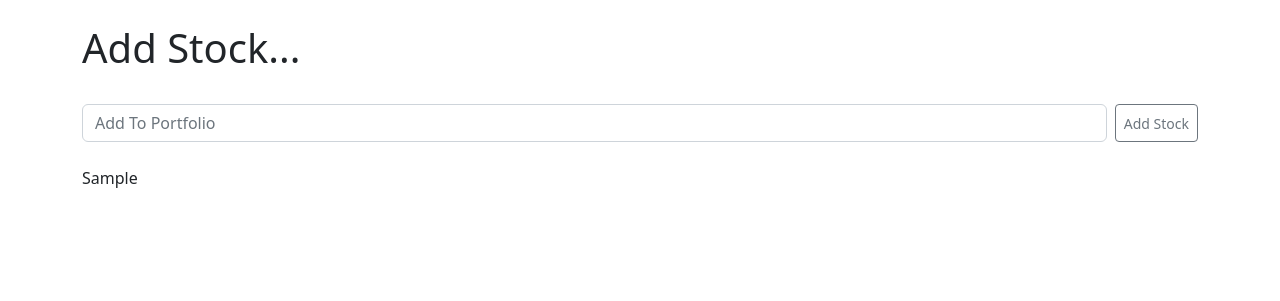
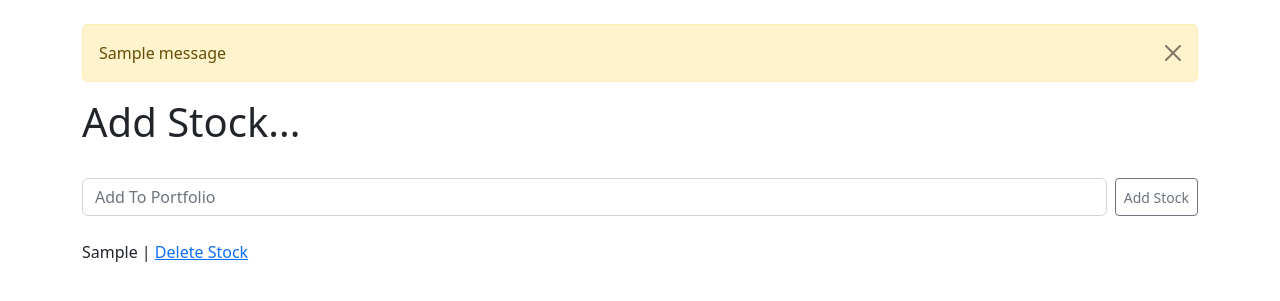
Before and after one commit to aiien61/Stock_Market, a Django app: page /add_stock in a window 1280 px wide. Shown: the part 56-357 px from the top of the page. Run offline with Django 4.2, Linux system fonts and the light colour scheme; tables that the repository leaves empty hold one stand-in row (values such as "Sample post"); one stand-in notice (Sample message) is shown.

Commit message:
allow to delete stock tickers from db and show messages

```diff
--- a/stocks/quotes/templates/add_stock.html
+++ b/stocks/quotes/templates/add_stock.html
@@ -10,7 +10,7 @@
 </form><br/>
 
 {% for item in ticker %}
-  {{ item }}<br/>
+  {{ item }} | <a href="{% url 'delete' item.id %}">Delete Stock</a><br/>
 {% endfor %}
 
 {% endblock%}
--- a/stocks/quotes/templates/base.html
+++ b/stocks/quotes/templates/base.html
@@ -40,6 +40,15 @@
 
     <div class="container">
         <br/>
+        {% if messages %}
+          {% for message in messages %}
+            <div class="alert alert-warning alert-dismissible fade show" role="alert">
+                {{ message }}
+                <button type="button" class="btn-close" data-bs-dismiss="alert" aria-label="Close"></button>
+            </div>
+          {% endfor %}
+        {% endif %}
+
         {% block content %}
         {% endblock %}
     </div>
--- a/stocks/quotes/urls.py
+++ b/stocks/quotes/urls.py
@@ -5,4 +5,5 @@ urlpatterns = [
     path('', views.home, name='home'),
     path('about', views.about, name='about'),
     path('add_stock', views.add_stock, name="add_stock"),
+    path('delete/<stock_id>', views.delete, name='delete'),
 ]
--- a/stocks/quotes/views.py
+++ b/stocks/quotes/views.py
@@ -41,6 +41,7 @@ def home(request):
 def about(request):
     return render(request, "about.html", {})
 
+
 def add_stock(request):
     if request.method == "POST":
         form = StockForm(request.POST or None)
@@ -48,7 +49,14 @@ def add_stock(request):
         if form.is_valid():
             form.save()
             messages.success(request, ("Stock Has Been Added."))
-            return redirect('add_stock')
+            return redirect(add_stock)
     else:
         ticker = Stock.objects.all()
         return render(request, "add_stock.html", {'ticker': ticker})
+
+
+def delete(request, stock_id: int):
+    item = Stock.objects.get(pk=stock_id)
+    item.delete()
+    messages.success(request, ("Stock Has Been Deleted!"))
+    return redirect(add_stock)
```
